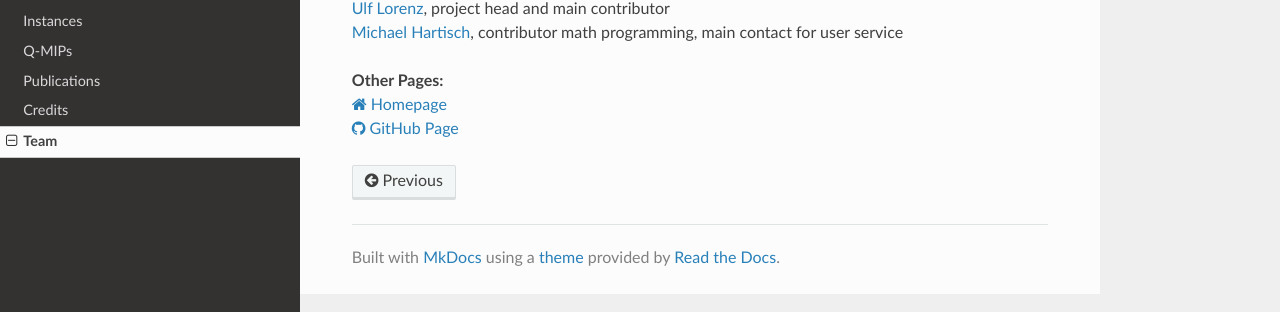
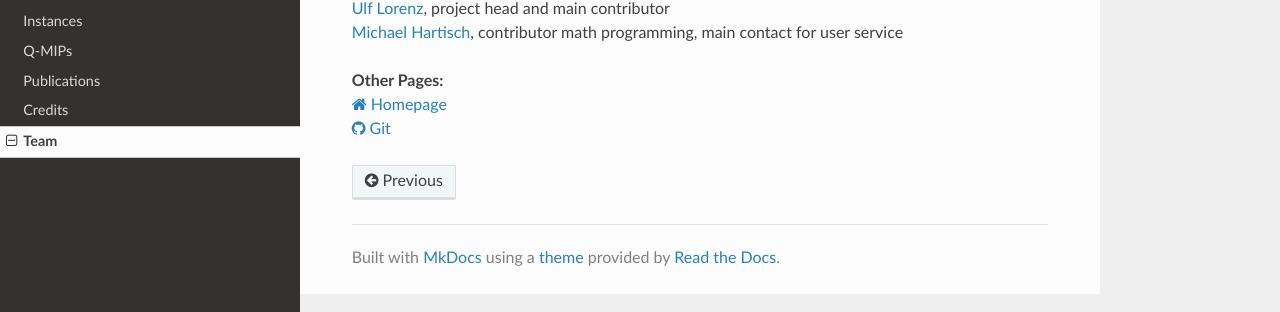
Before and after one commit to YasolQIPSolver/yasol.github.io, an MkDocs documentation site: the page built from docs/Team.md, in a window 1280 px wide. Shown: the part 187-499 px from the top of the page. Built offline with MkDocs 1.6.1, drawn with Linux system fonts in a browser that asks for light colours; nearby versions of some CDN libraries.

Commit message:
Update Team.md

```diff
--- a/docs/Team.md
+++ b/docs/Team.md
@@ -5,9 +5,9 @@
 <a href="https://www.wiwi.uni-siegen.de/ndsm/team/hartisch.html" target="_blank">Michael Hartisch</a>, contributor math programming, main contact for user service
 
 **Other Pages:** <br>
-<a href="http://tm-server-2.wiwi.uni-siegen.de/t3-q-mip/" target="_blank">
+<a href="www.q-mip.org" target="_blank">
     <i class="fa fa-home"></i> Homepage
 </a> <br>
-<a href="https://github.com/YasolQIPSolver/yasol.github.io.git" target="_blank">
-    <i class="fa fa-github"></i> GitHub Page
+<a href="https://github.com/MichaelHartisch/Yasol" target="_blank">
+    <i class="fa fa-github"></i> Git
 </a>
```
